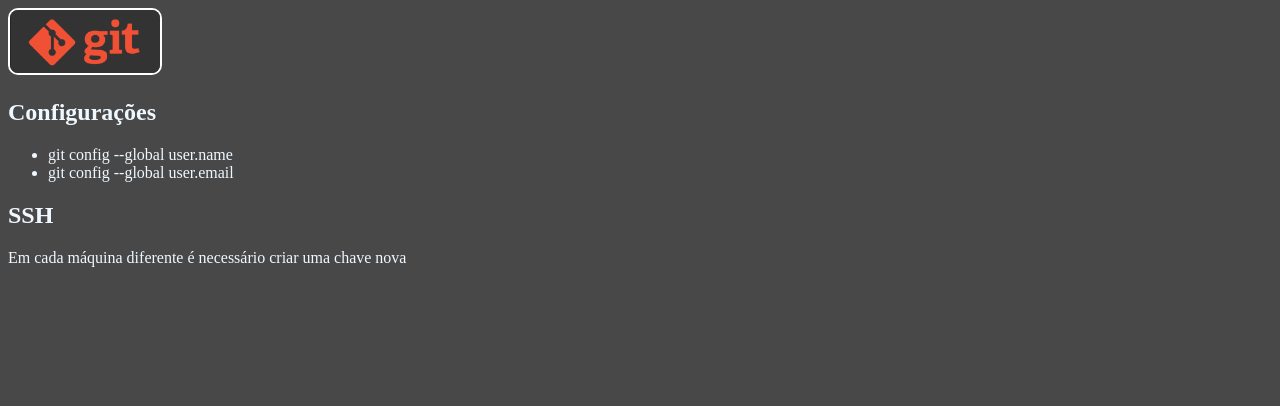
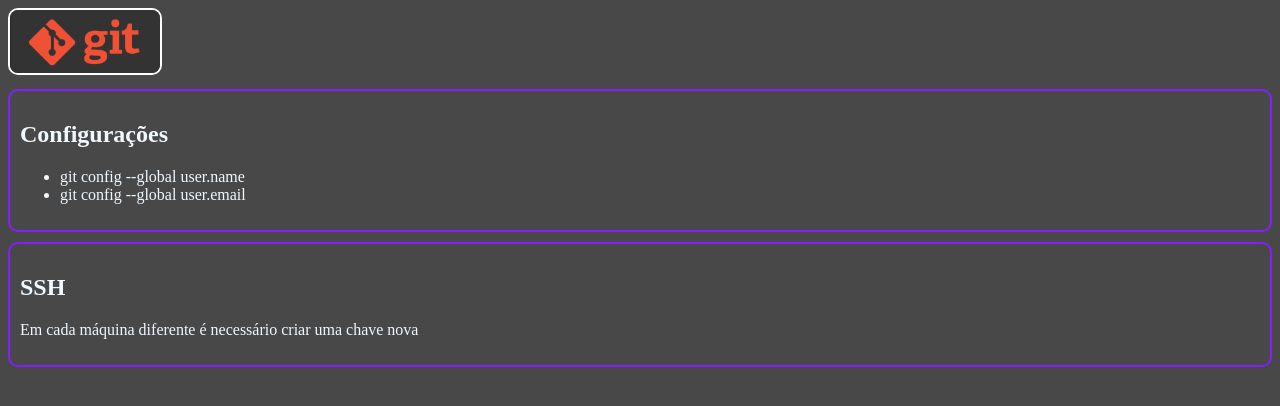
Before and after one commit to Dylan12182/revisao-git, a plain HTML site: page index.html in a window 1280 px wide. Drawn offline with Linux system fonts and the light colour scheme.

Commit message:
alteração no projeto.css

```diff
--- a/assets/css/projeto.css
+++ b/assets/css/projeto.css
@@ -9,3 +9,12 @@ body{
     border-radius: 10px;
 
 }
+
+.secao{
+    border: 2px solid #851dfd;
+    border-radius: 10px;
+    padding: 10px;
+    margin-top: 10px;
+    margin-bottom: 5px;
+
+}
```
